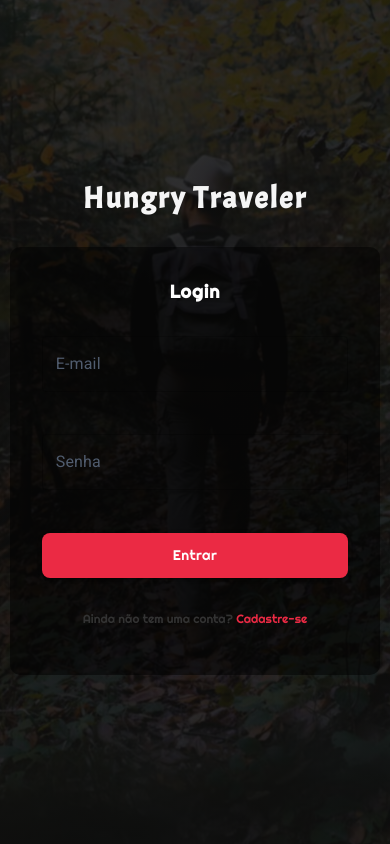
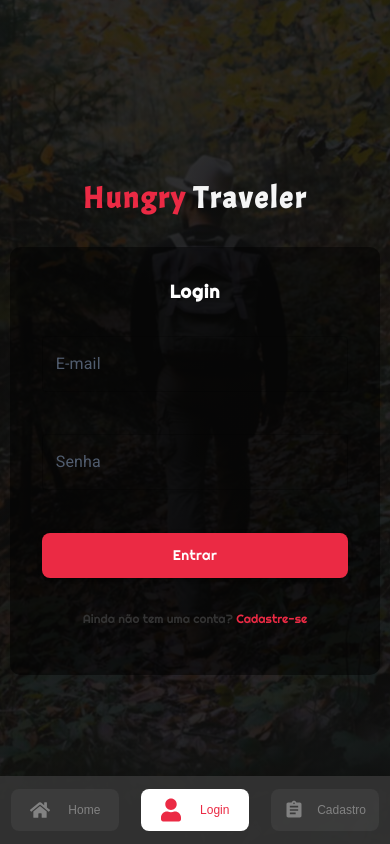
Before and after one commit to LucasGasque/hungry-traveler, a React (Create React App) app: page /login in a window 390 px wide. Built offline with nearby package versions, Linux system fonts and the light colour scheme; no server answers.

Commit message:
fix: adicionado menu bottom e span no titulo mobile

```diff
--- a/src/pages/home/index.tsx
+++ b/src/pages/home/index.tsx
@@ -9,13 +9,14 @@ import {
 } from "./style";
 import { Button } from "@mui/material";
 import NavBar from "../../components/navBar";
+import MenuBottom from "../../components/menuBottom";
 
 const Home = () => {
   const history = useHistory();
   return (
     <Container>
       <NavBar />
-      <Title>Hungry Traveler</Title>
+      <Title><span>Hungry</span> Traveler</Title>
       <PhraseMobile>
         Todos os seus restaurantes favoritos ao redor do mundo em um só lugar!
       </PhraseMobile>
@@ -60,6 +61,7 @@ const Home = () => {
           Registrar-se
         </Button>
       </DivButton>
+      <MenuBottom />
     </Container>
   );
 };
--- a/src/pages/login/index.tsx
+++ b/src/pages/login/index.tsx
@@ -8,6 +8,7 @@ import { UserData } from "../../types/index";
 import { useLogin } from "../../providers/login";
 import { FormTitle } from "../register/style";
 import NavBar from "../../components/navBar";
+import MenuBottom from "../../components/menuBottom";
 
 const Login = () => {
   const { signIn, token } = useLogin();
@@ -20,10 +21,12 @@ const Login = () => {
 
   return (
     <>
-    {!token ?
+      {!token ? (
         <Container>
           <NavBar />
-      <Title>Hungry Traveler</Title>
+          <Title>
+            <span>Hungry</span> Traveler
+          </Title>
           <Form onSubmit={handleSubmit(signIn)}>
             <FormTitle>Login</FormTitle>
             <TextField
@@ -83,8 +86,11 @@ const Login = () => {
               </span>
             </p>
           </Form>
+          <MenuBottom />
         </Container>
-     : <Redirect to="/dashboard"/>}
+      ) : (
+        <Redirect to="/dashboard" />
+      )}
     </>
   );
 };
--- a/src/pages/register/index.tsx
+++ b/src/pages/register/index.tsx
@@ -8,6 +8,7 @@ import { schema } from "../../validations/RegisterSchema";
 import { Redirect, useHistory } from "react-router-dom";
 import NavBar from "../../components/navBar";
 import { useLogin } from "../../providers/login";
+import MenuBottom from "../../components/menuBottom";
 
 const Register = () => {
   const { registerUser } = useRegister();
@@ -23,7 +24,9 @@ const Register = () => {
       {!token ? (
         <Container>
           <NavBar />
-          <Title>Hungry Traveler</Title>
+          <Title>
+            <span>Hungry</span> Traveler
+          </Title>
           <Form onSubmit={handleSubmit(registerUser)}>
             <FormTitle>Cadastro</FormTitle>
             <TextField
@@ -126,6 +129,7 @@ const Register = () => {
               </span>
             </p>
           </Form>
+          <MenuBottom />
         </Container>
       ) : (
         <Redirect to="/dashboard" />
```
Lines whose indentation alone changed are shown as unchanged.
